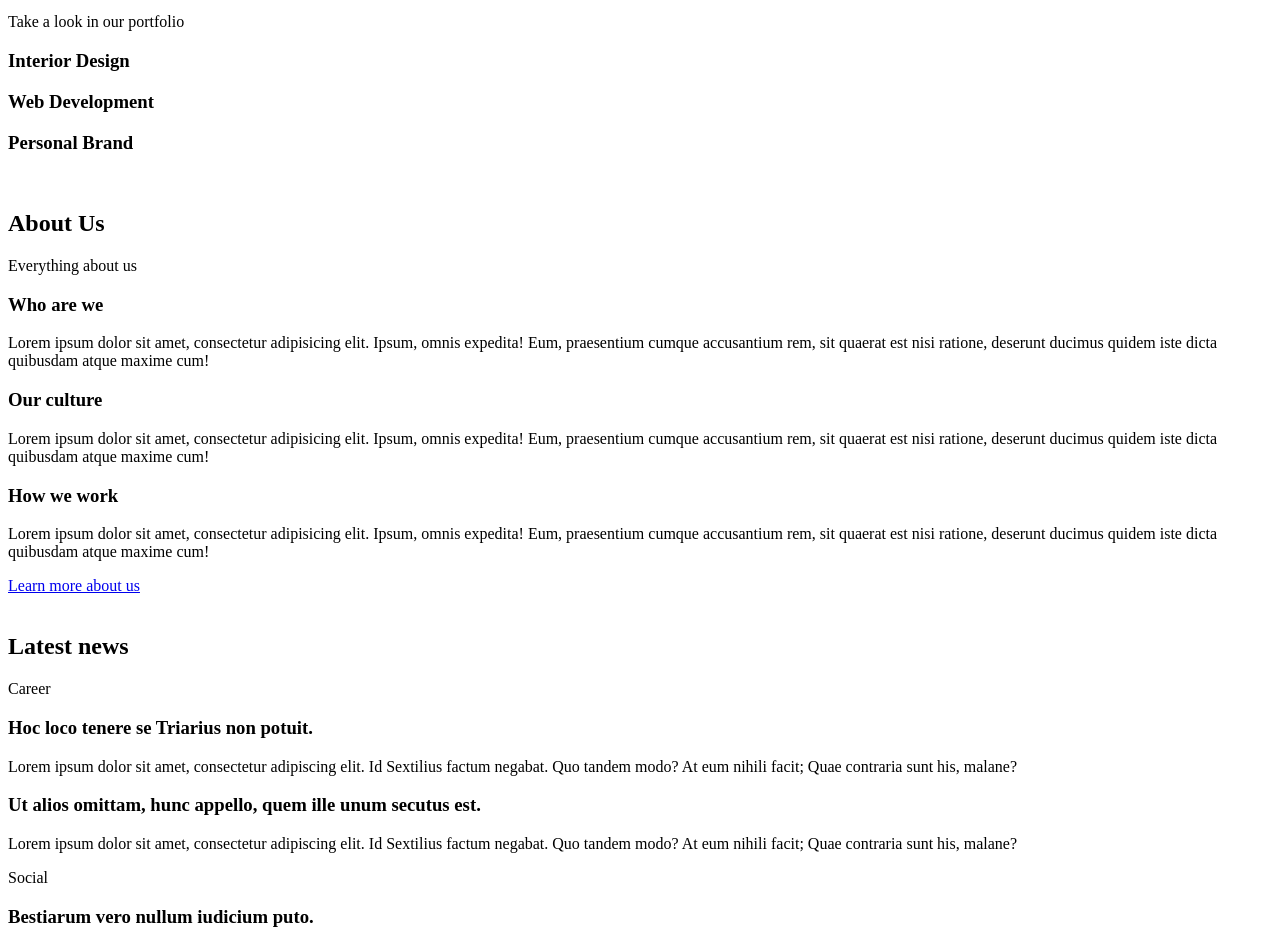
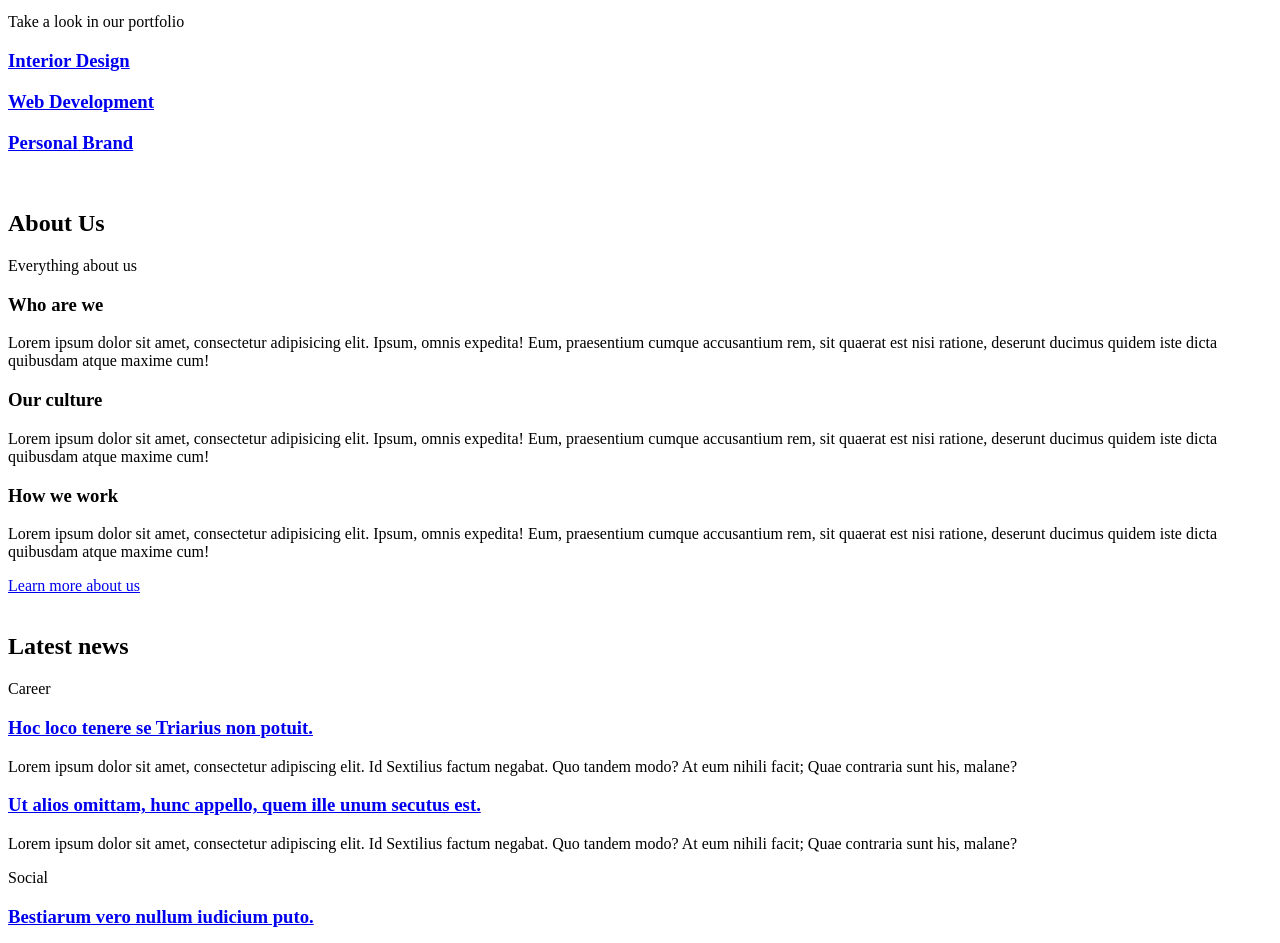
Before and after one commit to yichehnc/holbertonschool-web_front_end, a plain HTML site: page html_advanced/23-index.html in a window 1280 px wide. Shown: the part 700-1643 px from the top of the page. Drawn offline with Linux system fonts and the light colour scheme.

Commit message:
feat: create links to # around the text

```diff
--- a/html_advanced/23-index.html
+++ b/html_advanced/23-index.html
@@ -70,15 +70,17 @@
 					<h2>Works</h2>
 					<p>Take a look in our portfolio</p>
 				</header>
+				<div>
 					<article>
-					<h3>Interior Design</h3>
+						<h3><a href="#">Interior Design</a></h3>
 					</article>
 					<article>
-					<h3>Web Development</h3>
+						<h3><a href="#">Web Development</a></h3>
 					</article>
 					<article>
-					<h3>Personal Brand</h3>
+						<h3><a href="#">Personal Brand</a></h3>
 					</article>
+				</div>
 			</div>
         </section>
 		<br>
@@ -125,7 +127,7 @@
 					<div>
 						<article>
 							<p>Career</p>
-							<h3>Hoc loco tenere se Triarius non potuit.</h3>
+							<h3><a href="#">Hoc loco tenere se Triarius non potuit.</a></h3>
 							<p>
 							Lorem ipsum dolor sit amet, consectetur adipiscing elit. Id
 							Sextilius factum negabat. Quo tandem modo? At eum nihili facit;
@@ -133,7 +135,7 @@
 							</p>
 						</article>
 						<article>
-							<h3>Ut alios omittam, hunc appello, quem ille unum secutus est.</h3>
+							<h3><a href="#">Ut alios omittam, hunc appello, quem ille unum secutus est.</a></h3>
 							<p>
 							Lorem ipsum dolor sit amet, consectetur adipiscing elit. Id
 							Sextilius factum negabat. Quo tandem modo? At eum nihili facit;
@@ -142,7 +144,7 @@
 						</article>
 						<article>
 						<p>Social</p>
-						<h3>Bestiarum vero nullum iudicium puto.</h3>
+						<h3><a href="#">Bestiarum vero nullum iudicium puto.</a></h3>
 						<p>
 						Lorem ipsum dolor sit amet, consectetur adipiscing elit. Non
 						igitur bene. Quid enim est a Chrysippo praetermissum in Stoicis?
```
Lines whose indentation alone changed are shown as unchanged.
